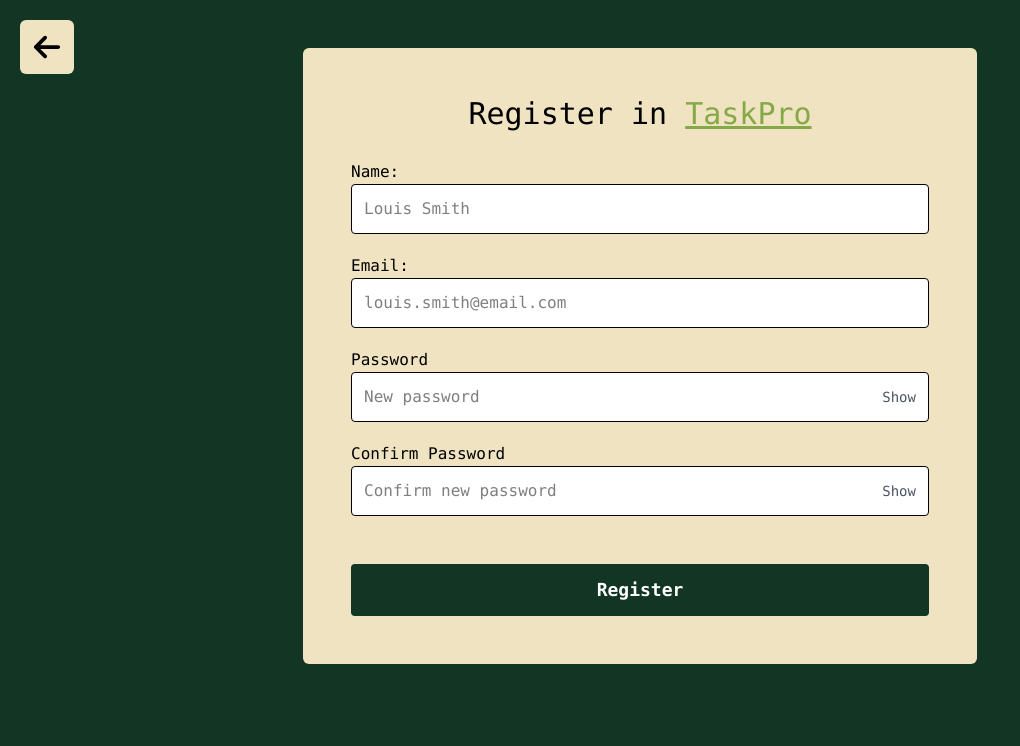
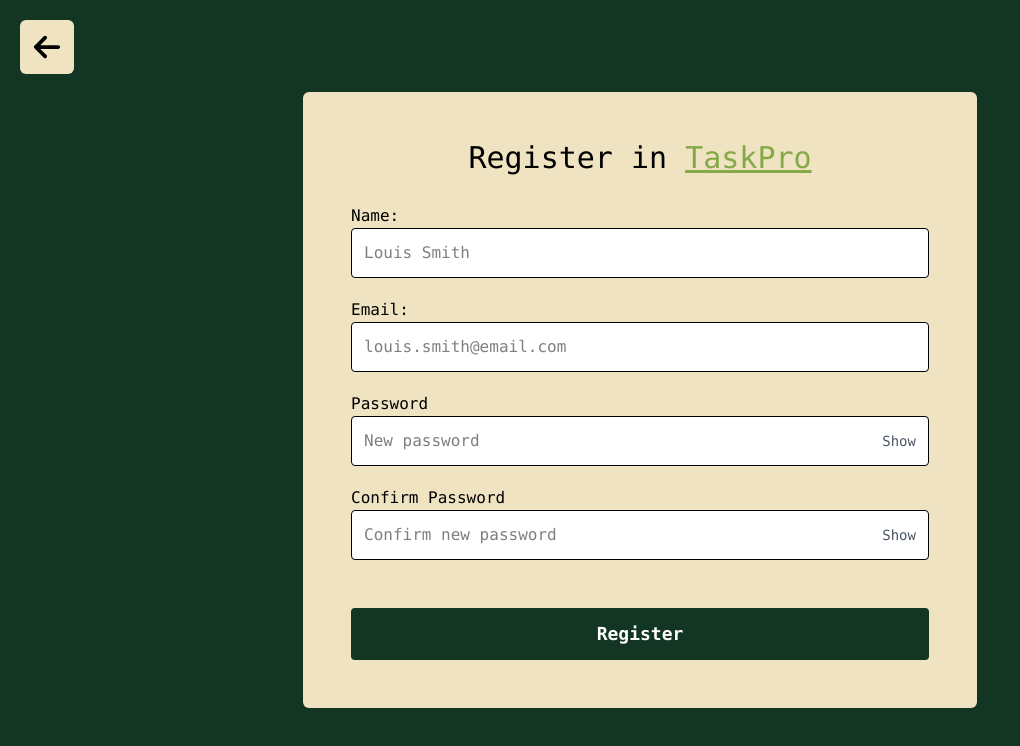
Before and after one commit to JSAcevedos/taskProFrontend, a React (Vite) app: page /register in a window 1280 px wide. Shown: the top 746 px of the page, without its empty margins (0-1020 px from the left). Built offline with nearby package versions, Linux system fonts and the light colour scheme; no server answers.

Commit message:
[fix]: Bug if form is bigger than parent

```diff
--- a/src/pages/Register.jsx
+++ b/src/pages/Register.jsx
@@ -10,10 +10,10 @@
     setIsLoading(() => state)
   }
   return (
-    <div className="bg-primary text-white h-full flex flex-col items-center overflow-auto p-[3rem]">
+    <div className="bg-primary text-white min-h-full min-h-screen flex flex-col items-center justify-center overflow-auto p-[3rem]">
         {isLoading && <Loading />}
         <BackButton />
-        <RegisterForm  handleLoading={handleLoading}/>
+        <RegisterForm handleLoading={handleLoading} />
     </div>
   )
 }
```
